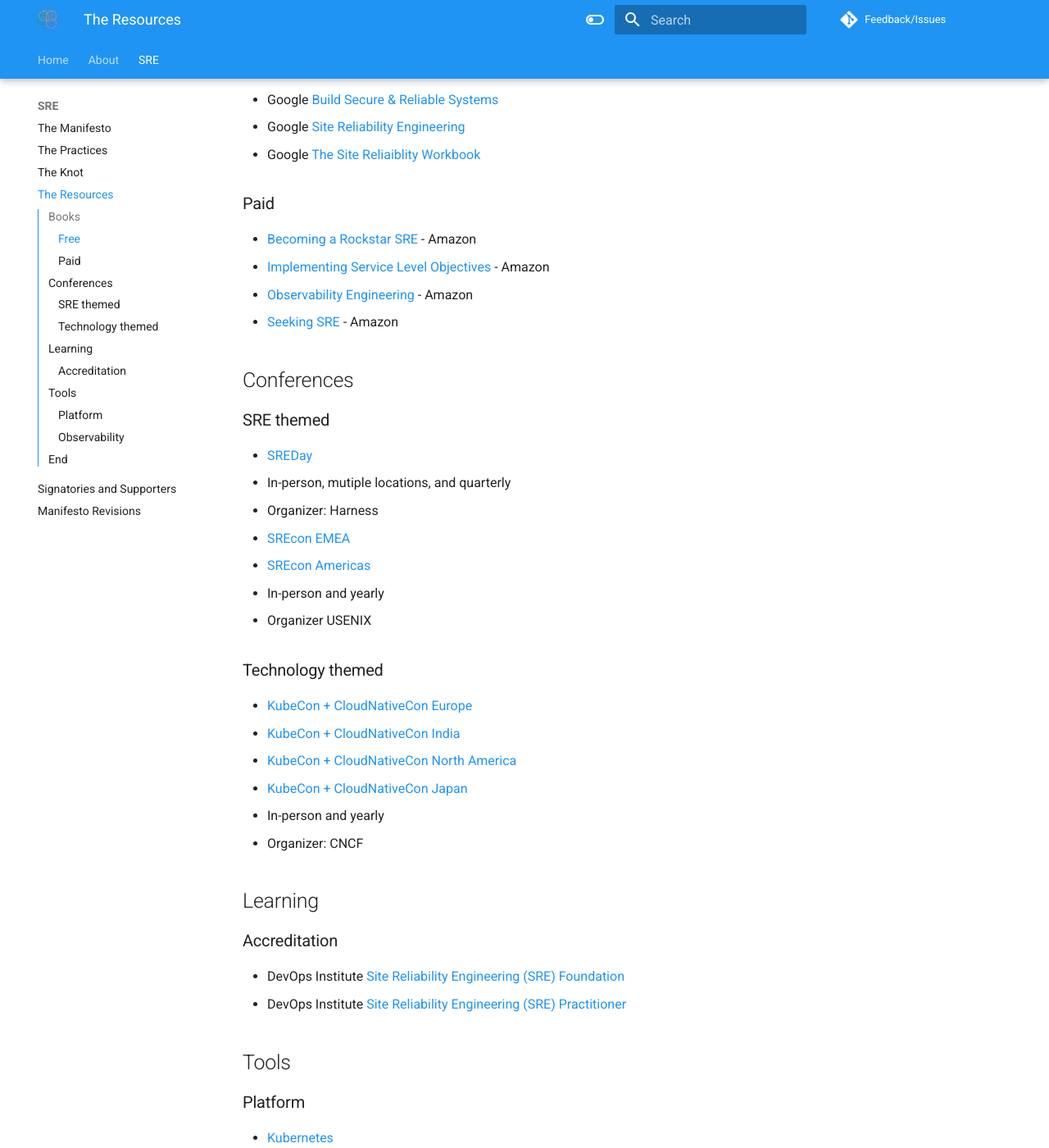
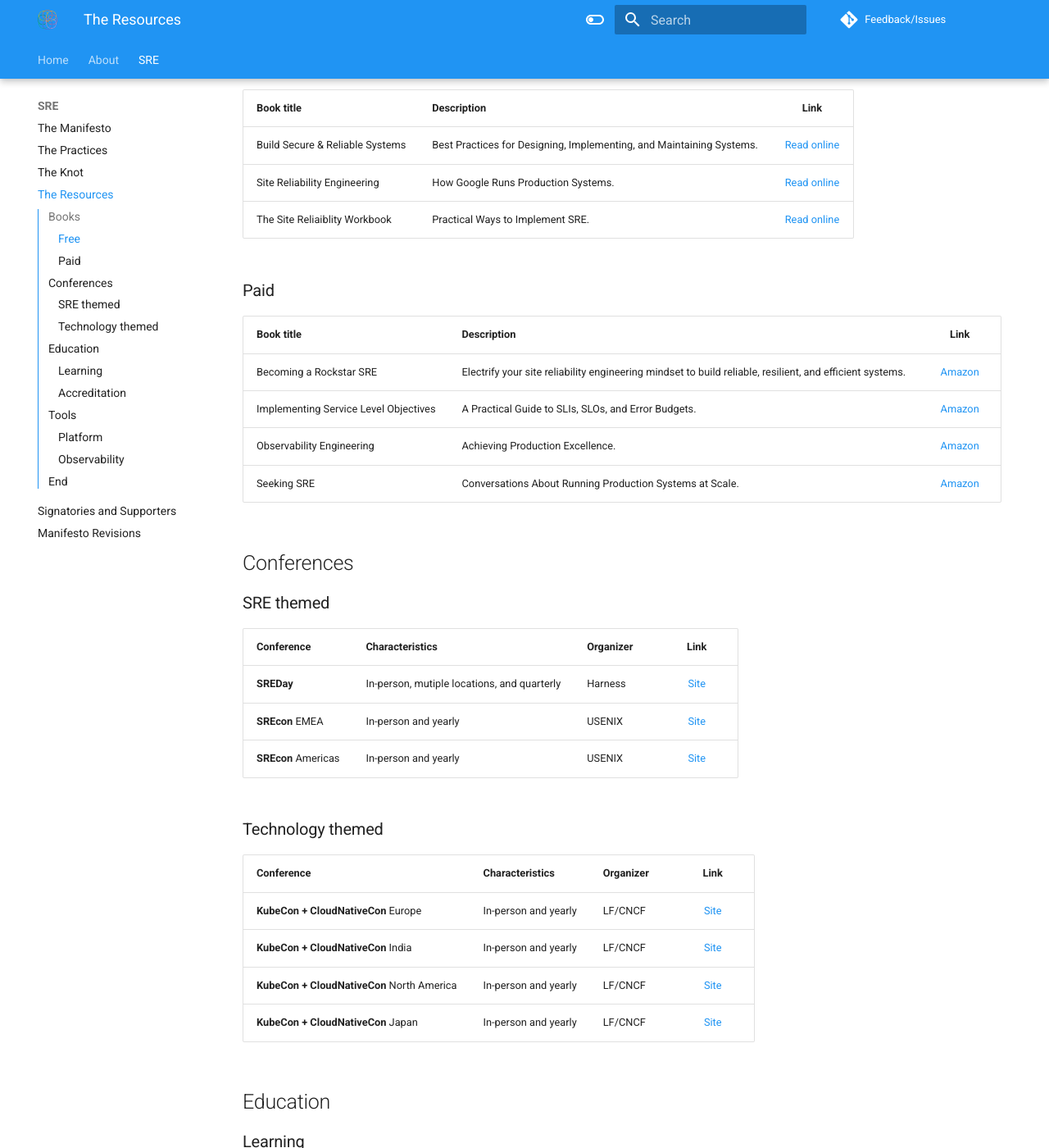
Before and after one commit to rod4n4m1/sre-manifesto, an MkDocs documentation site: the page built from docs/sre/resources.md, in a window 1280 px wide and 1400 px high, scrolled down 216 px. Shown: the whole window at 82% size. Built offline with MkDocs 1.6.1 and Material for MkDocs 9.7.7, drawn with Linux system fonts in a browser that asks for light colours; comment, search, counter and statistics services are not loaded; some of the changed text lies outside the part shown.

Commit message:
improved format Signed-off-by: Rod Anami <rod.anami@kyndryl.com>

```diff
--- a/docs/sre/resources.md
+++ b/docs/sre/resources.md
@@ -4,44 +4,51 @@
 
 ### Free
 
-* Google [Build Secure & Reliable Systems](https://google.github.io/building-secure-and-reliable-systems/raw/toc.html)
-* Google [Site Reliability Engineering](https://sre.google/sre-book/table-of-contents/)
-* Google [The Site Reliaiblity Workbook](https://sre.google/workbook/table-of-contents/)
+| Book title | Description | Link |
+|:-----------|:------------|:----:|
+| Build Secure & Reliable Systems | Best Practices for Designing, Implementing, and Maintaining Systems. | [Read online](https://google.github.io/building-secure-and-reliable-systems/raw/toc.html) |
+| Site Reliability Engineering | How Google Runs Production Systems. | [Read online](https://sre.google/sre-book/table-of-contents/) |
+| The Site Reliaiblity Workbook| Practical Ways to Implement SRE. | [Read online](https://sre.google/workbook/table-of-contents/) |
 
 ### Paid
 
-* [Becoming a Rockstar SRE](https://packt.link/H0G2R) - Amazon
-* [Implementing Service Level Objectives](https://www.amazon.com/Implementing-Service-Level-Objectives-Practical/dp/1492076813/) - Amazon
-* [Observability Engineering](https://www.amazon.com/Observability-Engineering-Achieving-Production-Excellence/dp/1492076449/) - Amazon
-* [Seeking SRE](https://www.amazon.com/Seeking-SRE-Conversations-Running-Production/dp/1491978864/) - Amazon
+| Book title | Description | Link |
+|:-----------|:------------|:----:|
+| Becoming a Rockstar SRE | Electrify your site reliability engineering mindset to build reliable, resilient, and efficient systems. | [Amazon](https://packt.link/H0G2R) |
+| Implementing Service Level Objectives| A Practical Guide to SLIs, SLOs, and Error Budgets. | [Amazon](https://www.amazon.com/Implementing-Service-Level-Objectives-Practical/dp/1492076813/) |
+| Observability Engineering | Achieving Production Excellence. | [Amazon](https://www.amazon.com/Observability-Engineering-Achieving-Production-Excellence/dp/1492076449/) |
+| Seeking SRE | Conversations About Running Production Systems at Scale. | [Amazon](https://www.amazon.com/Seeking-SRE-Conversations-Running-Production/dp/1491978864/) |
 
 ## Conferences
 
 ### SRE themed
 
-* [SREDay](https://sreday.com/)
-  * In-person, mutiple locations, and quarterly
-  * Organizer: Harness
-* [SREcon EMEA](https://www.usenix.org/srecon)
-* [SREcon Americas](https://www.usenix.org/srecon)
-  * In-person and yearly
-  * Organizer USENIX
+| Conference | Characteristics | Organizer | Link |
+|:-----------|:----------------|:----------|:----:|
+| **SREDay** | In-person, mutiple locations, and quarterly | Harness | [Site](https://sreday.com/) |
+| **SREcon** EMEA | In-person and yearly | USENIX | [Site](https://www.usenix.org/srecon) |
+| **SREcon** Americas | In-person and yearly | USENIX | [Site](https://www.usenix.org/srecon) |
 
 ### Technology themed
 
-* [KubeCon + CloudNativeCon Europe](https://events.linuxfoundation.org/kubecon-cloudnativecon-europe/)
-* [KubeCon + CloudNativeCon India](https://events.linuxfoundation.org/kubecon-cloudnativecon-india/)
-* [KubeCon + CloudNativeCon North America](https://events.linuxfoundation.org/kubecon-cloudnativecon-north-america/)
-* [KubeCon + CloudNativeCon Japan](https://events.linuxfoundation.org/kubecon-cloudnativecon-japan/)
-  * In-person and yearly
-  * Organizer: CNCF
+| Conference | Characteristics | Organizer | Link |
+|:-----------|:----------------|:----------|:----:|
+| **KubeCon + CloudNativeCon** Europe | In-person and yearly | LF/CNCF | [Site](https://events.linuxfoundation.org/kubecon-cloudnativecon-europe/) |
+| **KubeCon + CloudNativeCon** India | In-person and yearly | LF/CNCF | [Site](https://events.linuxfoundation.org/kubecon-cloudnativecon-india/) |
+| **KubeCon + CloudNativeCon** North America | In-person and yearly | LF/CNCF | [Site](https://events.linuxfoundation.org/kubecon-cloudnativecon-north-america/) |
+| **KubeCon + CloudNativeCon** Japan | In-person and yearly | LF/CNCF | [Site](https://events.linuxfoundation.org/kubecon-cloudnativecon-japan/) |
 
-## Learning
+## Education
+
+### Learning
 
 ### Accreditation
 
-* DevOps Institute [Site Reliability Engineering (SRE) Foundation](https://www.devopsinstitute.com/certifications/sre-foundation/)
-* DevOps Institute [Site Reliability Engineering (SRE) Practitioner](https://www.devopsinstitute.com/certifications/sre-practitioner/)
+| Name | Type | Issuer | Level | Link |
+|:-----|:-----|--------|:------|:----:|
+| IBM Certified Professional SRE - Cloud v2 | IBM Cloud focused | IBM | Professional | [Page](https://www.ibm.com/training/certification/ibm-certified-professional-sre-cloud-v2-C0007801#exam) |
+| Site Reliability Engineering (SRE) Foundation | Vendor agnostic | DevOps Institute | Aspiring | [Page](https://www.devopsinstitute.com/certifications/sre-foundation/) |
+| Site Reliability Engineering (SRE) Practitioner | Vendor agnostic | DevOps Institute | Associate | [Page](https://www.devopsinstitute.com/certifications/sre-practitioner/) |
 
 ## Tools
 
```
Also changed, not shown: docs/index.md (+3 -2 lines).
